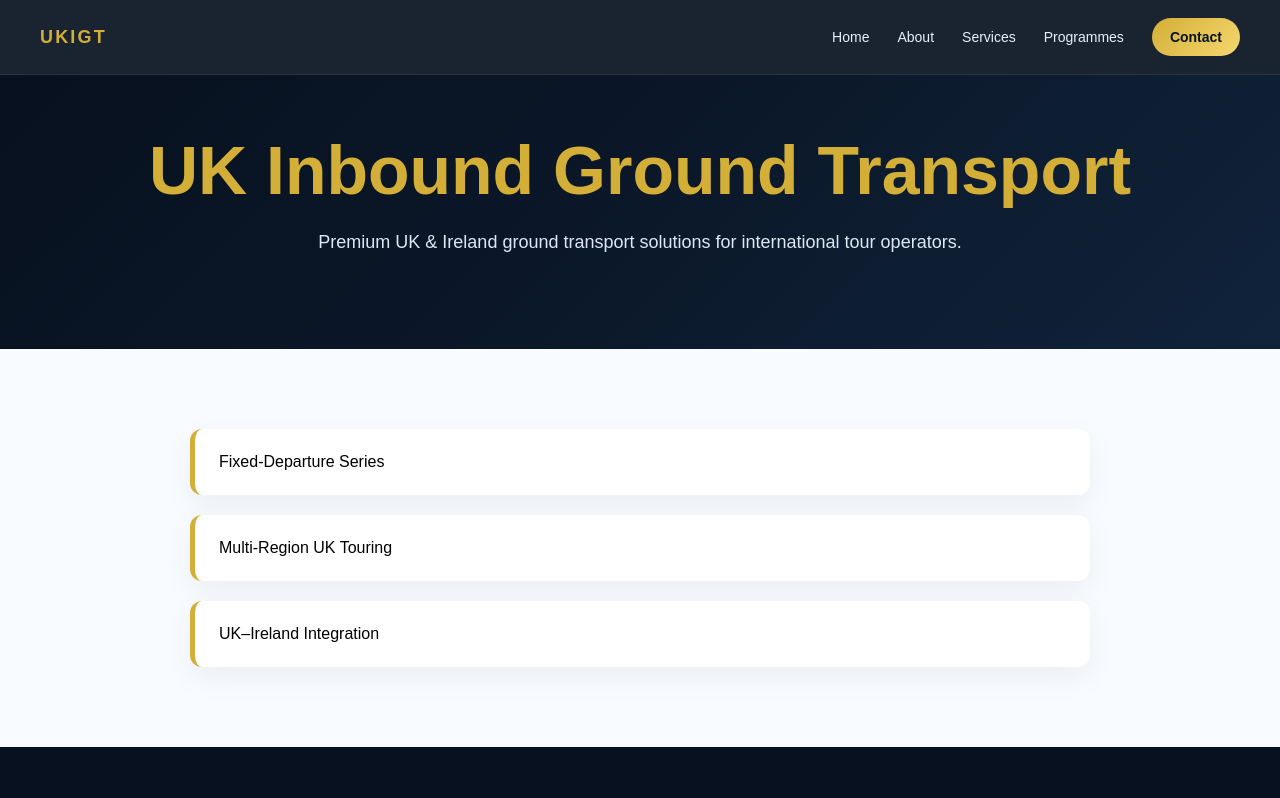
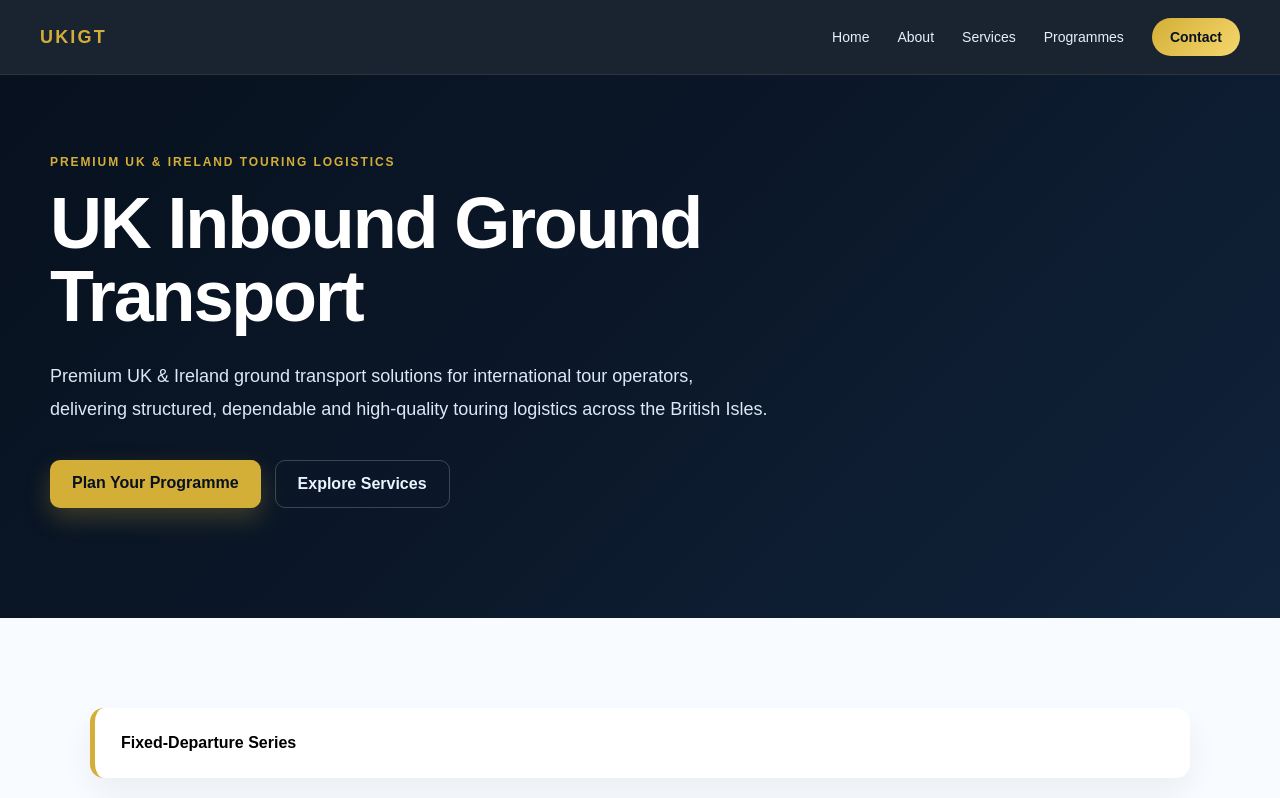
Before and after one commit to kandiahtk-crypto/Project-, a Next.js app: page / in a window 1280 px wide. Shown: the top 798 px of the page. Built offline with nearby package versions, Linux system fonts and the light colour scheme.

Commit message:
Update page.tsx

```diff
--- a/src/app/page.tsx
+++ b/src/app/page.tsx
@@ -1,21 +1,41 @@
 export default function HomePage() {
   return (
     <>
+      {/* HERO */}
       <section
         style={{
           background:
             "linear-gradient(135deg, #07111F 0%, #0B1728 45%, #10233B 100%)",
           color: "white",
-          padding: "60px 20px 90px",
-          textAlign: "center",
+          padding: "80px 20px 110px",
         }}
       >
+        <div
+          style={{
+            maxWidth: "1180px",
+            margin: "0 auto",
+          }}
+        >
+          <p
+            style={{
+              margin: "0 0 18px",
+              color: "#D4AF37",
+              textTransform: "uppercase",
+              letterSpacing: "0.16em",
+              fontSize: "12px",
+              fontWeight: 700,
+            }}
+          >
+            Premium UK &amp; Ireland Touring Logistics
+          </p>
+
           <h1
             style={{
-            fontSize: "clamp(40px, 6vw, 68px)",
-            color: "#D4AF37",
               margin: 0,
-            lineHeight: 1.05,
+              fontSize: "clamp(42px, 7vw, 72px)",
+              lineHeight: 1.02,
+              letterSpacing: "-0.03em",
+              maxWidth: "900px",
             }}
           >
             UK Inbound Ground Transport
@@ -23,36 +43,85 @@ export default function HomePage() {
 
           <p
             style={{
-            maxWidth: "700px",
-            margin: "20px auto 0",
+              margin: "26px 0 0",
+              maxWidth: "720px",
               color: "#DCE8F5",
-            lineHeight: 1.8,
+              lineHeight: 1.85,
               fontSize: "18px",
             }}
           >
             Premium UK &amp; Ireland ground transport solutions for international
-          tour operators.
+            tour operators, delivering structured, dependable and high-quality
+            touring logistics across the British Isles.
           </p>
+
+          <div
+            style={{
+              display: "flex",
+              gap: "14px",
+              marginTop: "34px",
+              flexWrap: "wrap",
+            }}
+          >
+            <a
+              href="/contact"
+              style={{
+                background: "#D4AF37",
+                color: "#07111F",
+                padding: "14px 22px",
+                borderRadius: "10px",
+                textDecoration: "none",
+                fontWeight: 700,
+                boxShadow: "0 10px 25px rgba(212,175,55,0.25)",
+              }}
+            >
+              Plan Your Programme
+            </a>
+
+            <a
+              href="/services"
+              style={{
+                border: "1px solid rgba(255,255,255,0.2)",
+                color: "#EAF3FF",
+                padding: "14px 22px",
+                borderRadius: "10px",
+                textDecoration: "none",
+                fontWeight: 600,
+              }}
+            >
+              Explore Services
+            </a>
+          </div>
+        </div>
       </section>
 
-      <section style={{ padding: "80px 20px", background: "#F8FBFF" }}>
-        <div style={grid}>
+      {/* SERVICES */}
+      <section style={{ padding: "90px 20px", background: "#F8FBFF" }}>
+        <div
+          style={{
+            maxWidth: "1100px",
+            margin: "0 auto",
+            display: "grid",
+            gap: "22px",
+          }}
+        >
           <div style={card}>Fixed-Departure Series</div>
           <div style={card}>Multi-Region UK Touring</div>
           <div style={card}>UK–Ireland Integration</div>
         </div>
       </section>
 
+      {/* CTA */}
       <section
         style={{
-          padding: "80px 20px",
+          padding: "90px 20px",
           textAlign: "center",
           background: "#07111F",
           color: "white",
         }}
       >
         <h2 style={{ color: "#D4AF37", margin: 0 }}>
-          Ready to plan your next programme?
+          Ready to plan your next touring programme?
         </h2>
 
         <a href="/contact" style={ctaButton}>
@@ -63,28 +132,22 @@ export default function HomePage() {
   );
 }
 
-const grid: React.CSSProperties = {
-  maxWidth: "900px",
-  margin: "0 auto",
-  display: "grid",
-  gap: "20px",
-};
-
 const card: React.CSSProperties = {
-  background: "white",
-  padding: "24px",
-  borderRadius: "12px",
+  background: "#ffffff",
+  padding: "26px",
+  borderRadius: "14px",
   borderLeft: "5px solid #D4AF37",
-  boxShadow: "0 10px 30px rgba(15, 23, 42, 0.06)",
+  boxShadow: "0 12px 30px rgba(15, 23, 42, 0.06)",
+  fontWeight: 600,
 };
 
 const ctaButton: React.CSSProperties = {
   display: "inline-block",
-  marginTop: "20px",
+  marginTop: "24px",
   background: "#D4AF37",
   color: "#07111F",
-  padding: "12px 20px",
-  borderRadius: "8px",
+  padding: "14px 22px",
+  borderRadius: "10px",
   textDecoration: "none",
   fontWeight: 700,
 };
```
Lines whose indentation alone changed are shown as unchanged.
